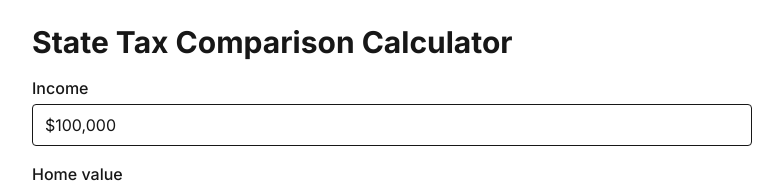
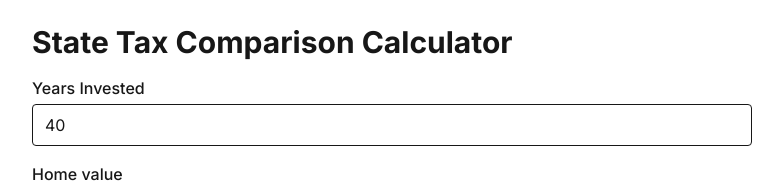
Before and after one commit to ABULOC/tax-compare, a Next.js app: page /compare in a window 1280 px wide. Shown: the top 188 px of the page, without its empty margins (248-1031 px from the left). Built offline with nearby package versions, Linux system fonts and the light colour scheme.

Commit message:
Fix years input UX

```diff
--- a/app/compare/tax-compare-calculator.tsx
+++ b/app/compare/tax-compare-calculator.tsx
@@ -1336,6 +1336,8 @@ export default function TaxCompareCalculator(props: Props) {
   const [stateA, setStateA] = useState<StateKey>(props.initialStateA ?? "IL");
   const [stateB, setStateB] = useState<StateKey>(props.initialStateB ?? "FL");
   const [years, setYears] = useState(40);
+  const [yearsInput, setYearsInput] = useState("40");
+
 
   const [filingStatus, setFilingStatus] = useState<FilingStatus>(
   props.initialFilingStatus ?? "SINGLE"
@@ -1461,18 +1463,32 @@ const yAxisMax = useMemo(() => {
     <section className="space-y-4">
       <div className="space-y-4">
 <label className="block">
-          <div className="font-medium">Income</div>
+  <div className="font-medium">Years Invested</div>
   <input
     className="mt-1 w-full rounded border px-3 py-2"
-            type="text"
-            inputMode="numeric"
-            value={`$${formatNumberInput(income)}`}
+    type="number"
+    min={1}
+    max={50}
+    value={yearsInput}
     onChange={(e) => {
-              const n = parseNumberInput(e.target.value);
-              setIncome(n);
+      const v = e.target.value;
+      setYearsInput(v);
+
+      if (v === "") return;
+
+      const n = Number(v);
+      if (Number.isNaN(n)) return;
+
+      setYears(Math.max(1, Math.min(50, Math.floor(n))));
+    }}
+    onBlur={() => {
+      if (yearsInput === "") {
+        setYearsInput(String(years));
+      }
     }}
   />
 </label>
+
 
         <label className="block">
           <div className="font-medium">Home value</div>
```
Lines whose indentation alone changed are shown as unchanged.
